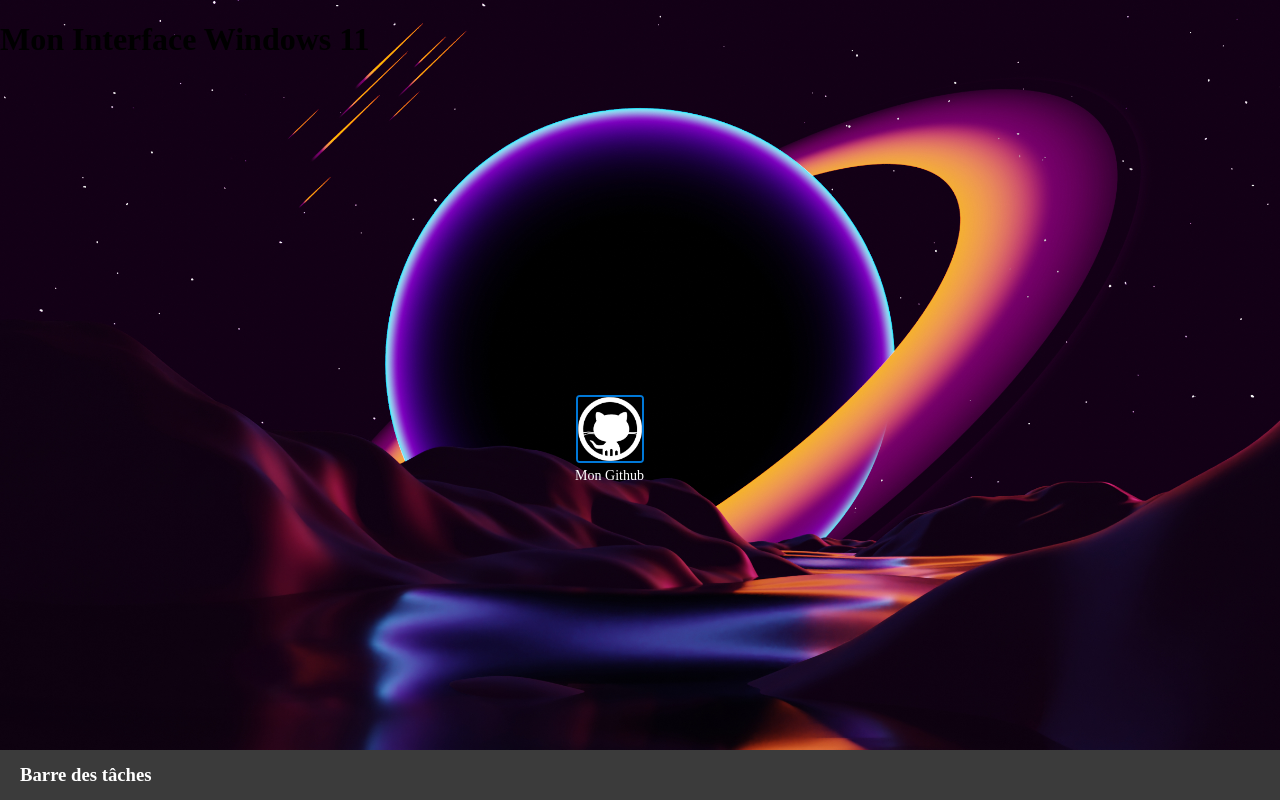
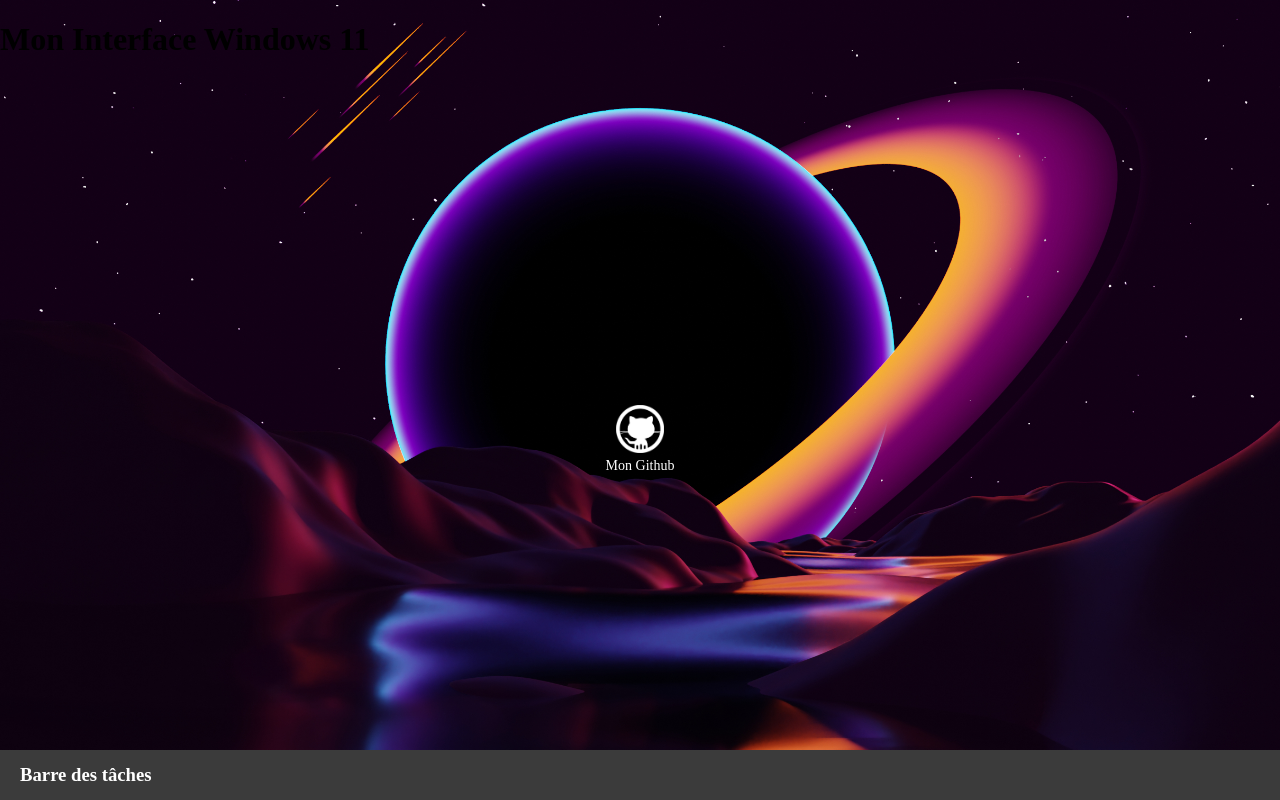
Before and after one commit to Haitaroo/portfolio, a React (Vite) app: page / in a window 1280 px wide. Built offline with nearby package versions, Linux system fonts and the light colour scheme.

Commit message:
Modification du DesktopIcon.jsx

```diff
--- a/package.json
+++ b/package.json
@@ -15,6 +15,7 @@
   "dependencies": {
     "react": "^18.3.1",
     "react-dom": "^18.3.1",
+    "react-draggable": "^4.4.6",
     "react-icons": "^5.3.0",
     "styled-components": "^6.1.13"
   },
--- a/src/components/DesktopIcon.css
+++ b/src/components/DesktopIcon.css
@@ -1,26 +1,19 @@
 .desktop-icon {
     display: flex;
     flex-direction: column;
-    align-items: center; /* Centre les éléments */
-    cursor: pointer; /* Change le curseur au survol */
-    margin: 10px; /* Espacement entre les icônes */
+    align-items: center;
+    cursor: move; /* Affiche un curseur de déplacement */
+    position: absolute; /* Pour permettre le déplacement sur toute la zone */
 }
 
-.icon-image {
-    width: 64px; /* Ajustez la taille de l'icône */
-    height: 64px; /* Ajustez la taille de l'icône */
-    border: 2px solid #0078d7; /* Bordure bleu pour l'icône */
-    border-radius: 4px; /* Coins arrondis */
-    transition: transform 0.2s; /* Animation de transition */
-}
-
-.icon-image:hover {
-    transform: scale(1.1); /* Zoom au survol */
+.desktop-icon img {
+    width: 48px;
+    height: 48px;
 }
 
 .desktop-icon-label {
-    margin-top: 5px; /* Espacement entre l'icône et le texte */
-    font-size: 14px; /* Taille du texte */
-    color: #ffffff; /* Couleur du texte */
-    text-align: center; /* Centre le texte */
+    margin-top: 5px;
+    font-size: 14px;
+    color: #ffffff;
+    text-align: center;
 }
--- a/src/components/DesktopIcon.jsx
+++ b/src/components/DesktopIcon.jsx
@@ -1,13 +1,16 @@
 import React from 'react';
+import Draggable from 'react-draggable'; // Import de react-draggable
 import './DesktopIcon.css';
-import iconImage from '../assets/img/github.png'; // Assurez-vous que ce chemin est correct
+import iconImage from '../assets/img/github.png';  // Chemin vers l'icône
 
 const DesktopIcon = () => {
     return (
-        <div className="desktop-icon">
-            <img src={iconImage} alt="Github" className="icon-image" />
-            <div className="desktop-icon-label">Mon Github</div>
-        </div>
+        <Draggable>
+            <div className="desktop-icon">
+                <img src={iconImage} alt="Github" />
+                <div className="desktop-icon-label">Mon Github</div>
+            </div>
+        </Draggable>
     );
 };
 
```
Also changed, not shown: 1 other file (tests, documents, lock files or other folders).
